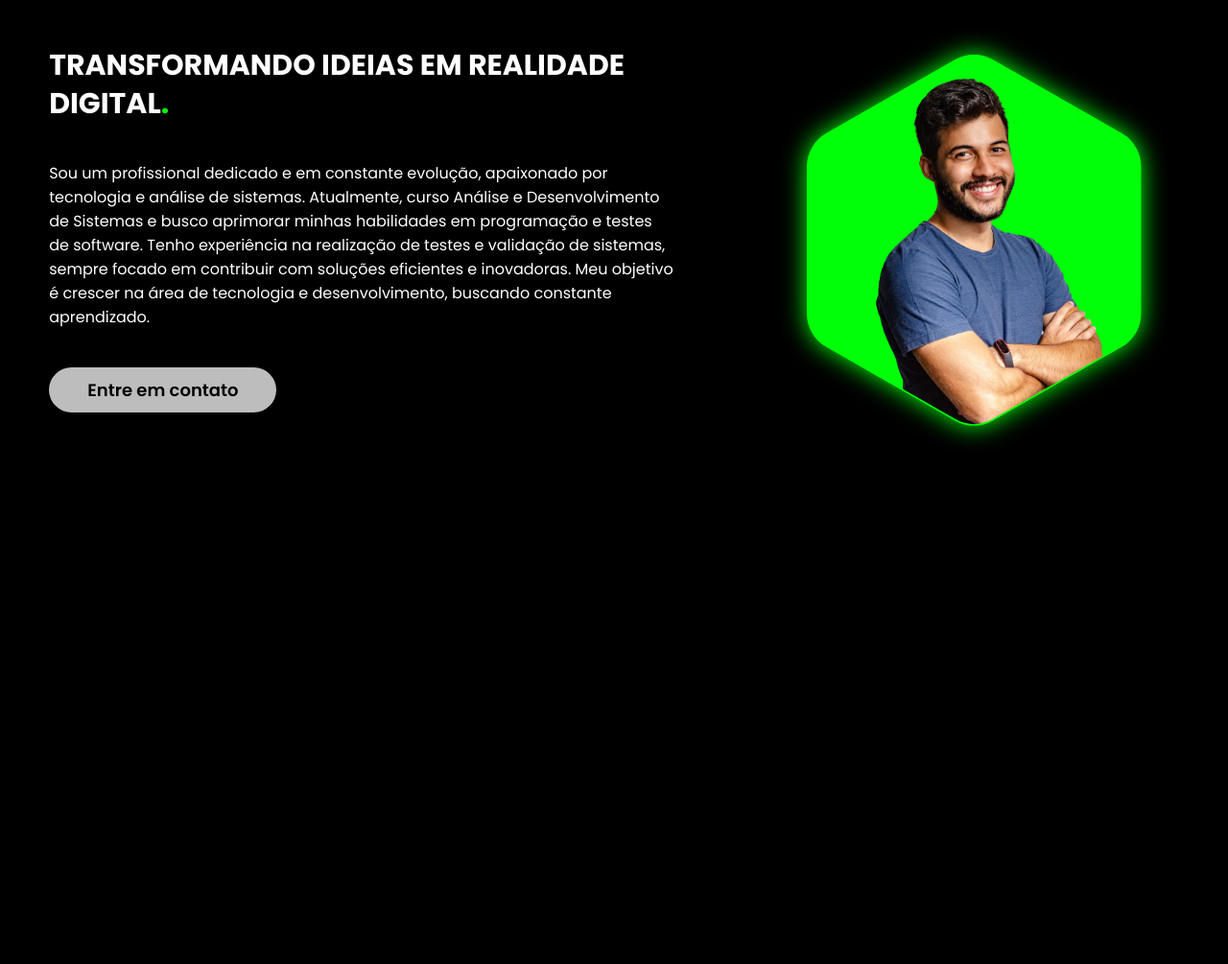
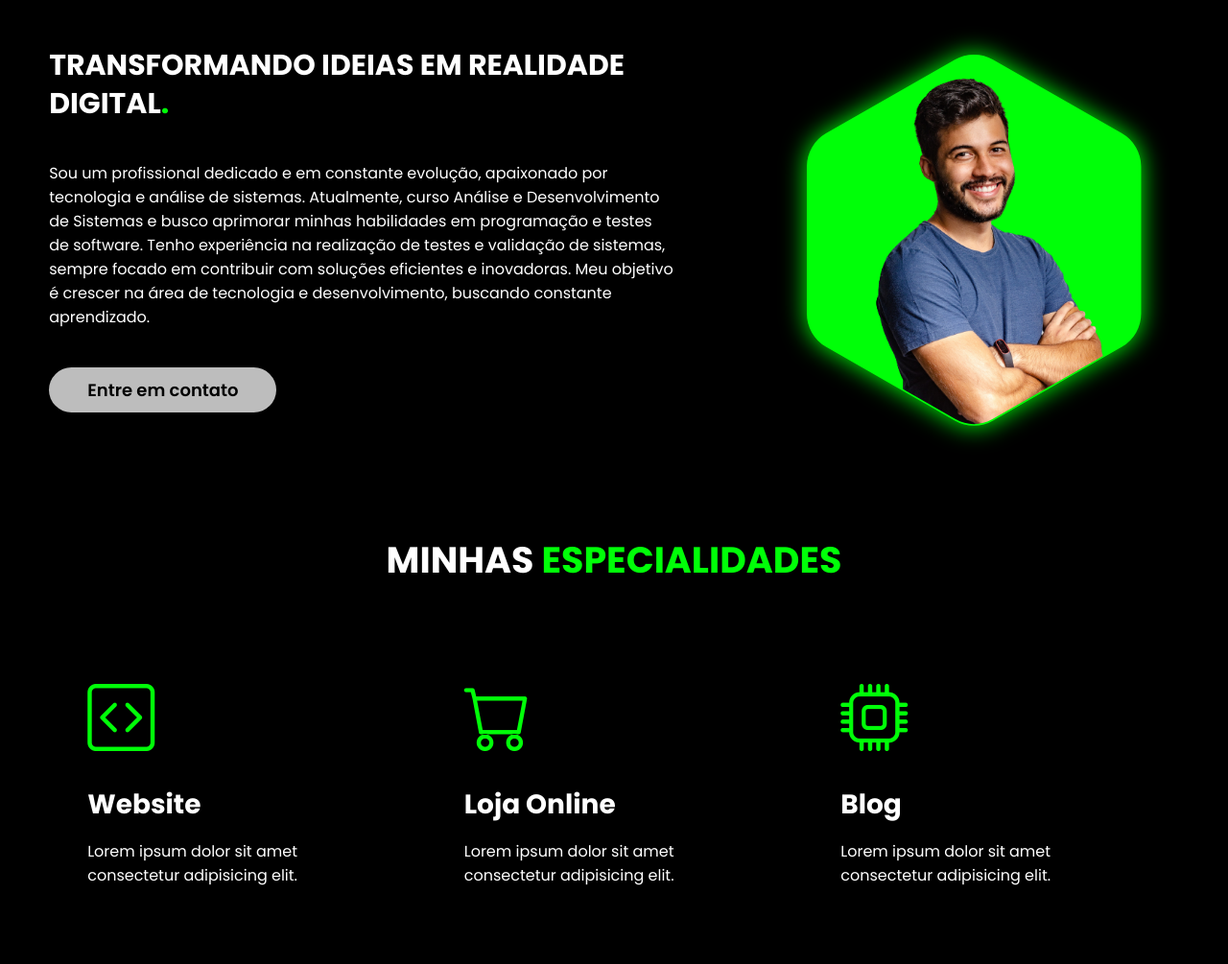
Before and after one commit to ivokkkkk/PORTFOLIO_HTML, a plain HTML site: page PORTFOLIO/index.html in a window 1280 px wide. Shown: the part 274-1279 px from the top of the page at 96% size. Before the commit the page ends 800 px from the top, so only its background shows below. Drawn offline with nearby package versions, Linux system fonts and the light colour scheme.

Commit message:
CODE
CODE

```diff
--- a/PORTFOLIO/index.html
+++ b/PORTFOLIO/index.html
@@ -3,11 +3,14 @@
 <head>
     <meta charset="UTF-8">
     <meta name="viewport" content="width=device-width, initial-scale=1.0">
-    <!--GOOGLE FONTS-->
+    <!-- GOOGLE FONTS -->
     <link rel="preconnect" href="https://fonts.googleapis.com">
     <link rel="preconnect" href="https://fonts.gstatic.com" crossorigin>
-    <link href="https://fonts.googleapis.com/css2?family=Poppins:ital,wght@0,100;0,200;0,300;0,400;0,500;0,600;0,700;0,800;0,900;1,100;1,200;1,300;1,400;1,500;1,600;1,700;1,800;1,900&display=swap" rel="stylesheet">
-    <!--GOOGLE FONTS-->
+    <link href="https://fonts.googleapis.com/css2?family=Poppins:wght@100;200;300;400;500;600;700;800;900&display=swap" rel="stylesheet">
+    <!-- GOOGLE FONTS -->
+    <!-- BOOTSTRAP ICONS -->
+    <link rel="stylesheet" href="https://cdn.jsdelivr.net/npm/bootstrap-icons@1.11.3/font/bootstrap-icons.min.css">
+    <!-- BOOTSTRAP ICONS -->
     <link rel="stylesheet" href="style.css">
     <title>Agência Ivo</title>
 </head>
@@ -16,27 +19,26 @@
     <header>
       <div class="Interface">
             <div class="logo">
-                <a href="logo">
-                    <img src="Imagens/logo.webp" width="150px" alt="Logo da Agencia IVO">
+                <a href="#">
+                    <img src="Imagens/logo.webp" width="150px" alt="Logo da Agência IVO">
                 </a>
-            </div><!--logo-->
+            </div><!-- logo -->
 
             <nav class="menu-desktop">
                 <ul>
-                    <l1><a href="#">Inicio</a></l1>
-                    <l1><a href="#">Especialidades</a></l1>
-                    <l1><a href="#">Sobre</a></l1>
-                    <l1><a href="#">Projetos</a></l1>
+                    <li><a href="#">Início</a></li>
+                    <li><a href="#">Especialidades</a></li>
+                    <li><a href="#">Sobre</a></li>
+                    <li><a href="#">Projetos</a></li>
                 </ul>
-
             </nav>
 
             <div class="btn-contato">
                 <a href="#">
                     <button>Contato</button>
                 </a>
-            </div><!--btn-contato-->
-      </div> <!--Interface-->
+            </div><!-- btn-contato -->
+      </div> <!-- Interface -->
     </header>
 
     <main>
@@ -49,19 +51,44 @@
                             Atualmente, curso Análise e Desenvolvimento de Sistemas e busco aprimorar minhas habilidades em programação e testes de software.
                             Tenho experiência na realização de testes e validação de sistemas, sempre focado em contribuir com soluções eficientes e inovadoras.
                             Meu objetivo é crescer na área de tecnologia e desenvolvimento, buscando constante aprendizado.</p>
-                            <div class="btn-contato">
-                                <a href="#">
-                                        <button> Entre em contato</button>
-                                </a>
-                            </div>
-                    </div> <!--txt-topo-site-->
+                        <div class="btn-contato">
+                            <a href="#">
+                                <button>Entre em contato</button>
+                            </a>
+                        </div>
+                    </div> <!-- txt-topo-site -->
 
                     <div class="img-topo-site">
                         <img src="Imagens/pessoa.png" alt="Imagem">
-                    </div><!--img-topo-site-->
-                </div><!--flex-->
-            </div><!--Interface-->
-        </section><!--topo do site-->
+                    </div><!-- img-topo-site -->
+                </div><!-- flex -->
+            </div><!-- Interface -->
+        </section><!-- topo do site -->
+
+        <section class="especialidades">
+            <div class="interface">
+                <h2 class="titulo">MINHAS <span>ESPECIALIDADES</span></h2>
+                <div class="flex">
+                    <div class="especialidades-box">
+                        <i class="bi bi-code-square"></i>
+                        <h3>Website</h3>
+                        <p>Lorem ipsum dolor sit amet consectetur adipisicing elit.</p>
+                    </div><!-- Especialidades-box -->
+
+                    <div class="especialidades-box">
+                        <i class="bi bi-cart"></i>
+                        <h3>Loja Online</h3>
+                        <p>Lorem ipsum dolor sit amet consectetur adipisicing elit.</p>
+                    </div><!-- Especialidades-box -->
+
+                    <div class="especialidades-box">
+                        <i class="bi bi-cpu"></i>
+                        <h3>Blog</h3>
+                        <p>Lorem ipsum dolor sit amet consectetur adipisicing elit.</p>
+                    </div><!-- Especialidades-box -->
+                </div><!-- flex -->
+            </div>
+        </section><!-- Especialidades -->
     </main>
 
 </body>
--- a/PORTFOLIO/style.css
+++ b/PORTFOLIO/style.css
@@ -31,6 +31,17 @@ body{
     border-radius: 30px ;
     cursor: pointer;
     transition: .2s;
+}
+
+h2.titulo{
+    color: white;
+    font-size: 38px;
+    text-align: center;
+
+}
+
+h2.titulo span{
+    color: #00ff08;
 }
 
 /* ESTILO DO CABECALHO */
@@ -112,3 +123,36 @@ section.topo-do-site .flex{
         top: 30px;
     }
 }
+
+/* ESTILOS DAS ESPECIALIDADES */
+section.especialidades{
+    padding: 40px 4%;
+}
+
+section.especialidades.flex{
+    gap: 60px;
+}
+
+.especialidades .especialidades-box{
+    color: white;
+    padding: 40px;
+    border-radius: 20px;
+    margin-top: 45px;
+    transition: .2s;
+}
+
+.especialidades .especialidades-box:hover{
+    transform: scale(1.05);
+    box-shadow: 0 0 8px white;
+}
+
+.especialidades .especialidades-box i{
+    font-size: 70px;
+    color: #00ff08;
+
+}
+
+.especialidades .especialidades-box h3{
+    font-size: 28px;
+    margin: 15px 0%;
+}
```
